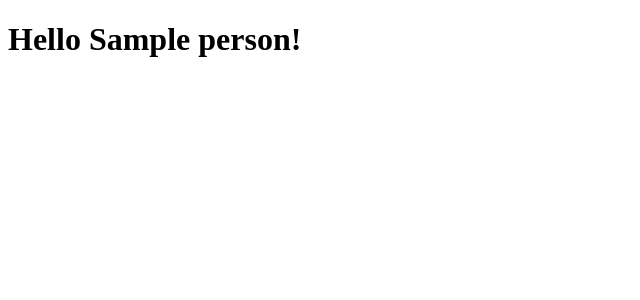
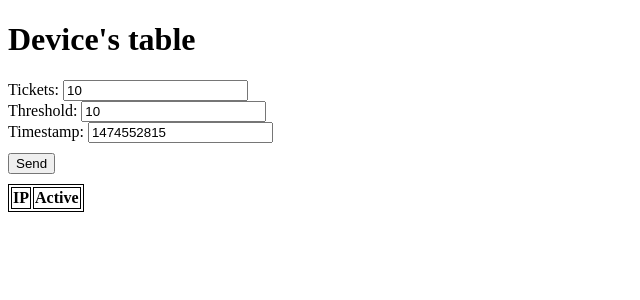
Before and after one commit to SamuelHenr/WoodPeckerIoT, a Flask app: template client/templates/hello.html in a window 1280 px wide. Shown: the top 300 px of the page, without its empty margins (0-640 px from the left). Run offline with Flask 3, Linux system fonts and the light colour scheme; the template is opened without the code that fills it: most values are stand-ins (such as "Sample title", 1, 10 or a date in 2020); lists and menus that the app fills with data are empty.

Commit message:
Add files via upload

```diff
--- a/api/architecture/report/inspect.py
+++ b/api/architecture/report/inspect.py
@@ -7,9 +7,9 @@ class Inspect(Report):
     def get_current_timestamp(self) -> int:
         return 1474552815
 
-    def get_nodes(self, nodes: dict, threshold: int):
+    def get_nodes(self, nodes: dict, threshold: int, current_timestamp: int):
         for key, value in nodes.items():
-            if (int(value) + threshold) < self.get_current_timestamp():
+            if (int(value) + threshold) < current_timestamp:
                 self.review[key] = False
             else:
                 self.review[key] = True
--- a/api/main.py
+++ b/api/main.py
@@ -5,4 +5,5 @@ order = Order()
 
 @app.route('/execute', methods=['POST'])
 def result():
-    return order.execute(request.form['tickets'], request.form['threshold'])
+    result = order.execute(int(request.form['tickets']), int(request.form['threshold']), int(request.form['timestamp']))
+    return result
--- a/api/order.py
+++ b/api/order.py
@@ -9,8 +9,8 @@ class Order:
         self.engine = Engine()
         self.inspect = Inspect()
 
-    def execute(self, tickets, threshold):
+    def execute(self, tickets, threshold, timestamp):
         lines = self.reader.get_data(tickets)
         nodes = self.engine.receive_data(lines)
-        review = self.inspect.get_nodes(nodes, threshold)
+        review = self.inspect.get_nodes(nodes, threshold, timestamp)
         return review
--- a/client/main.py
+++ b/client/main.py
@@ -1,7 +1,8 @@
 from flask import Flask, render_template, url_for
 app = Flask(__name__)
 
+order = Order()
+
 @app.route('/hello/')
-@app.route('/hello/<name>')
 def hello(name=None):
     return render_template('hello.html', path=url_for('static', filename='sendRequest.js'))
--- a/client/templates/hello.html
+++ b/client/templates/hello.html
@@ -3,12 +3,44 @@
 <head>
 	<script src="https://code.jquery.com/jquery-3.6.0.min.js" integrity="sha256-/xUj+3OJU5yExlq6GSYGSHk7tPXikynS7ogEvDej/m4=" crossorigin="anonymous"></script>
     <script src="{{ path }}"></script>
+
+    <style>
+        table, th, td {
+          border: 1px solid black;
+        }
+    </style>
 </head>
 
 <body>
-    {% if person %}
-    <h1>Hello {{ person }}!</h1>
-    {% else %}
-    <h1>Hello, World!</h1>
-    {% endif %}
+    <h1>Device's table</h1>
+
+    <div>
+        <div>
+            <label>Tickets:</label>
+            <input type="text" name="tickets" id="tickets" value="10">
+        </div>
+
+        <div>
+            <label>Threshold:</label>
+            <input type="text" name="threshold" id="threshold" value="10">
+        </div>
+
+        <div>
+            <label>Timestamp:</label>
+            <input type="text" name="timestamp" id="timestamp" value="1474552815">
+        </div>
+
+        <button style="margin-top: 10px; margin-bottom: 10px;" onclick="updateTable();">Send</button>
+    </div>
+
+    <table id="table">
+        <thead id="thead">
+            <tr>
+                <th>IP</th>
+                <th>Active</th>
+            </tr>
+        </thead>
+        <tbody id="tbody">
+        </tbody>
+    </table>
 </body>
```
Also changed, not shown: client/static/sendRequest.js (+8 -3 lines), docker-compose.yml (+10 -0 lines), 3 other files.
